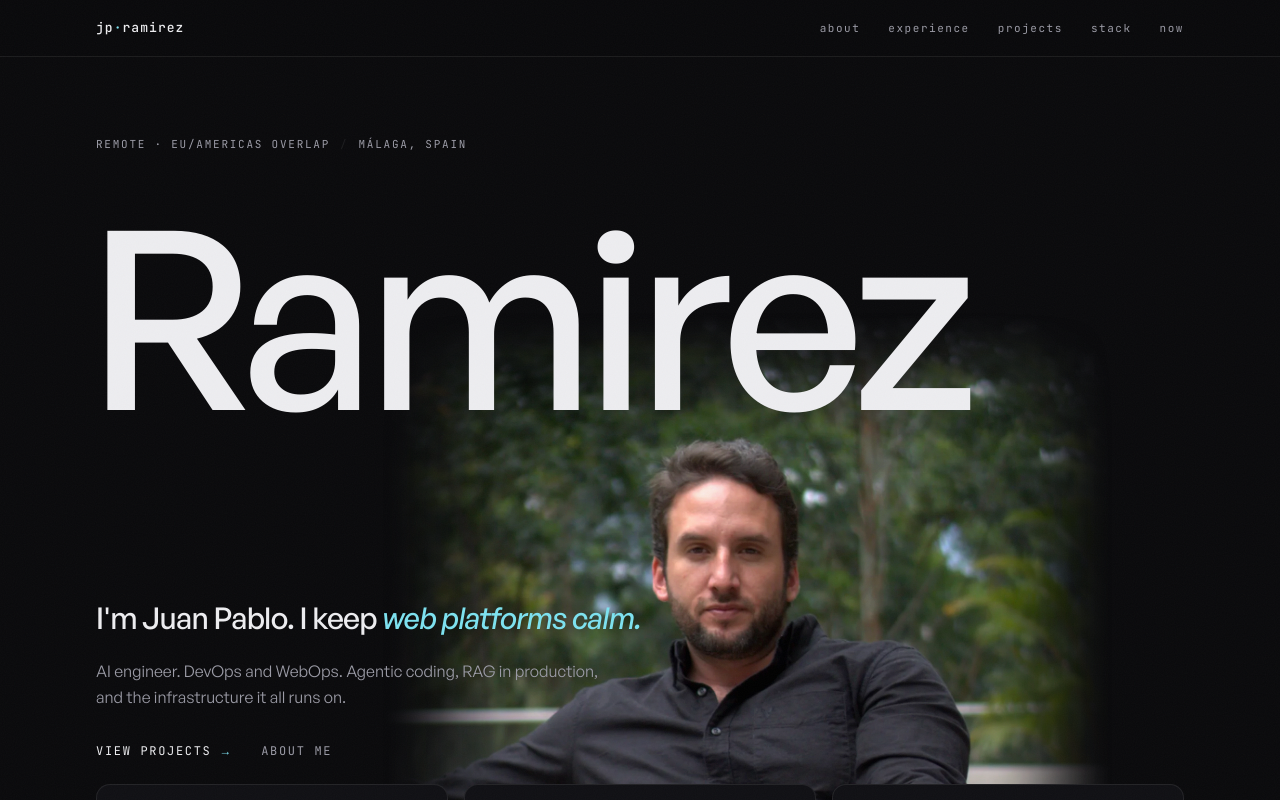
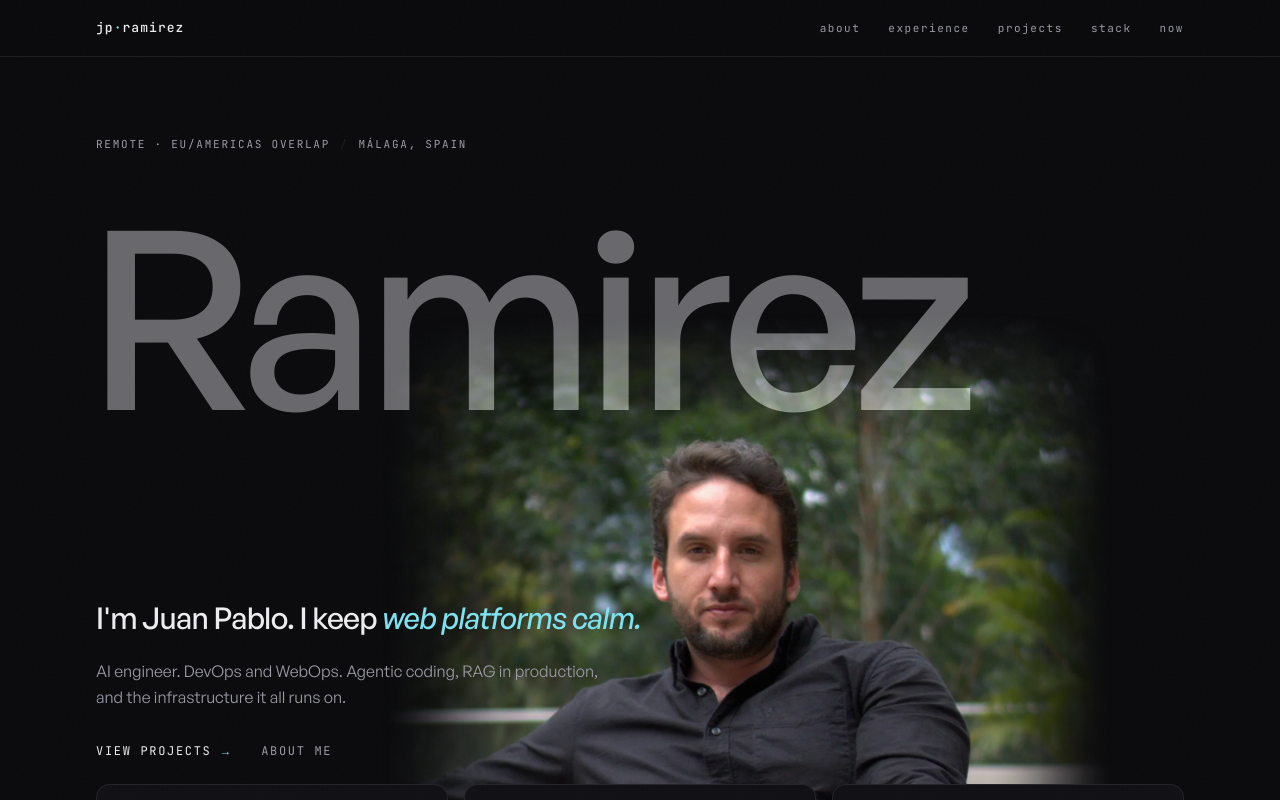
Before and after one commit to Torrente179/JPRamirez, a Next.js app: page / in a window 1280 px wide. Shown: the top 800 px of the page. Built offline with nearby package versions, Linux system fonts and the light colour scheme.

Commit message:
Revert "Remove the glass fade from Ramirez."
This reverts commit 0cbb8877d0e7eefe62bf3e504d5b4e6b67965ff8.

```diff
--- a/app/globals.css
+++ b/app/globals.css
@@ -251,7 +251,6 @@
   line-height: 0.92;
   letter-spacing: -0.035em;
   white-space: nowrap;
-  color: var(--foreground);
 }
 
 .hero-name {
@@ -260,6 +259,8 @@
   margin-top: 0;
   margin-bottom: 0;
   font-size: 1em;
+  color: rgb(237 237 240 / 0.42);
+  mix-blend-mode: plus-lighter;
 }
 
 .hero-portrait {
@@ -302,8 +303,9 @@
   right: 1.1rem;
   bottom: auto;
   left: 1.1rem;
-  z-index: 20;
+  z-index: 1;
   margin: 0;
+  color: var(--foreground);
   font-size: clamp(3.2rem, 18vw, 4.7rem);
 }
 
```
Also changed, not shown: 1 other file (tests, documents, lock files or other folders).
